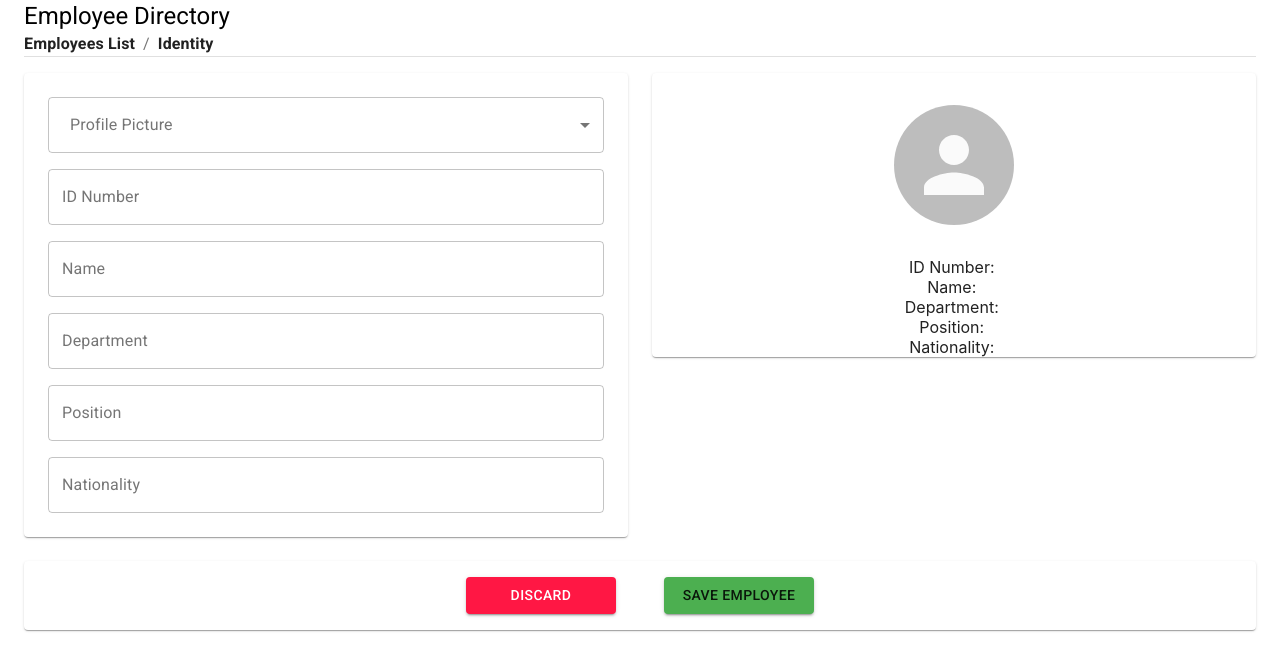
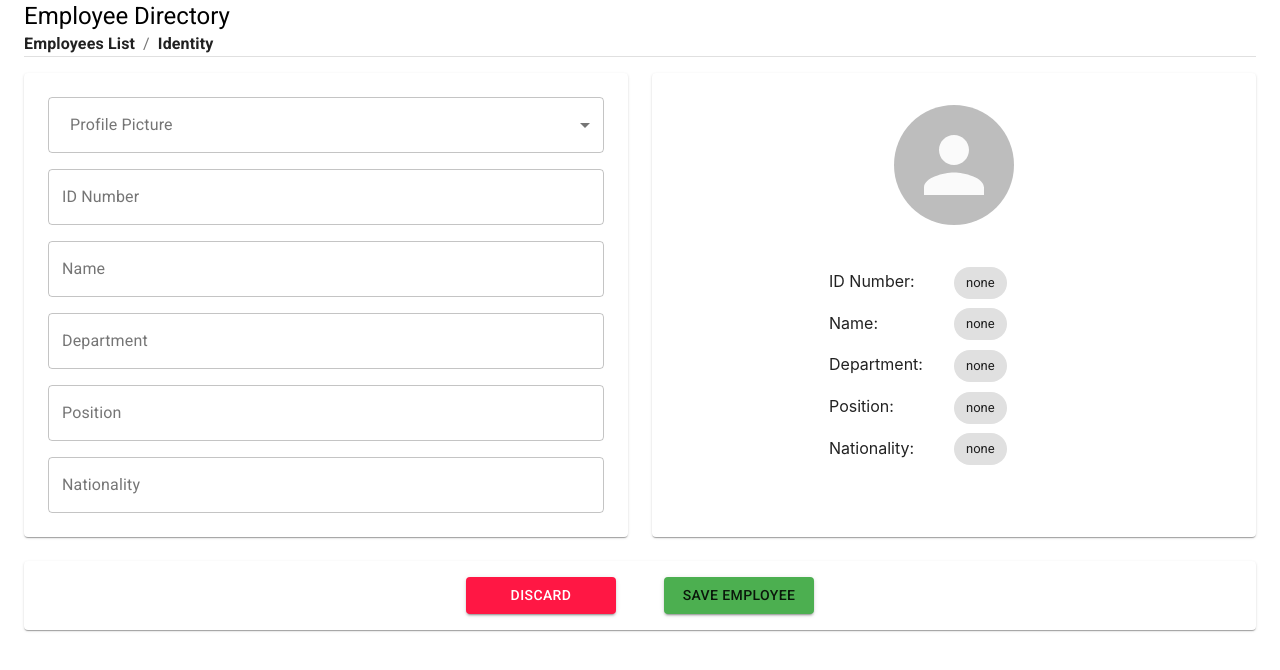
Before and after one commit to surgeharb/employee-directory-frontend, a React (Create React App) app: page /employees/identity in a window 1280 px wide. Shown: the top 670 px of the page. Built offline with nearby package versions, Linux system fonts and the light colour scheme.

Commit message:
improve preview layout

```diff
--- a/src/components/EmployeePreview/index.tsx
+++ b/src/components/EmployeePreview/index.tsx
@@ -5,7 +5,7 @@ import { useStyles } from './styles';
 
 // UI Components
 import {
-  Avatar, Grid
+  Avatar, Grid, Chip
 } from '@material-ui/core';
 
 // Models
@@ -39,15 +39,18 @@ export function EmployeePreview({ data, fields, getIdValue }: Props) {
         <Avatar alt={imgAlt} src={imgSrc} className={classes.avatar} />
       </Grid>
 
-      <Grid item md={12}>
+      <Grid item md={12} className={classes.infoGrid}>
         {
           fields.filter(filterTextFields).map(({ id, label }) => (
-            <span key={id}>
-              <span>{label}</span>
-              <span>:&nbsp;</span>
-              <span>{getIdValue ? getIdValue(id) : id}</span>
-              <br />
-            </span>
+            <Grid container key={id} className={classes.subGrid}>
+              <Grid item xs={6}>
+                <span>{label}</span>
+                <span>:&nbsp;</span>
+              </Grid>
+              <Grid item xs={6}>
+                <Chip clickable label={getIdValue ? getIdValue(id) || 'none' : id} />
+              </Grid>
+            </Grid>
           ))
         }
       </Grid>
--- a/src/components/EmployeePreview/styles.ts
+++ b/src/components/EmployeePreview/styles.ts
@@ -7,8 +7,21 @@ export const useStyles = makeStyles((theme: Theme) =>
     root: {
       textAlign: 'center'
     },
+    infoGrid: {
+      padding: theme.spacing(4),
+      paddingTop: 0,
+    },
+    subGrid: {
+      maxWidth: '250px',
+      textAlign: 'left',
+      margin: '8px auto',
+
+      '& > div': {
+        lineHeight: 2,
+      }
+    },
     avatarContainer: {
-      padding: theme.spacing(4)
+      padding: theme.spacing(4),
     },
     avatar: {
       display: 'inline-flex',
--- a/src/components/EmployeeRow/index.tsx
+++ b/src/components/EmployeeRow/index.tsx
@@ -28,7 +28,7 @@ export function EmployeeRow({ employee, fields, isSelected, onSelect }: Props) {
 
   function renderEditEmployee(employeeId: string) {
     return (
-      <NavLink to="/employees/identity">
+      <NavLink to={`/employees/${employeeId}/identity`}>
         <Tooltip key={`${employee._id}_edit`} title="Edit">
           <IconButton className={classes.editBtn}>
             <EditIcon fontSize="small" />
--- a/src/containers/EmployeeIdentity/employee-identity.component.tsx
+++ b/src/containers/EmployeeIdentity/employee-identity.component.tsx
@@ -35,8 +35,12 @@ export function EmployeeIdentityComponent({ data, fields, onDataChange }: Props)
     return `${((data && !!id) ? data[id] : '') || ''}`;
   }
 
-  function onValueChange(event: any, id: EmployeeProperty) {
-    onDataChange(id, `${event.target.value}`);
+  function onValueChange(event: any, id: EmployeeProperty, inputType?: string) {
+    const regex = (inputType === 'number') ? /[^0-9]/g : '';
+    const value = `${event.target.value}`.replace(regex, '');
+
+    // Accept only 30 characters on each form
+    onDataChange(id, value.substr(0, 30));
   }
 
   function renderFormTextFields() {
@@ -75,12 +79,11 @@ export function EmployeeIdentityComponent({ data, fields, onDataChange }: Props)
           id={id}
           key={id}
           fullWidth
-          type={type}
           label={label}
           value={value}
           variant="outlined"
           className={classes.textField}
-          onChange={e => onValueChange(e, id)}
+          onChange={e => onValueChange(e, id, type)}
           InputLabelProps={{ shrink: !!value || isSelected }}
           onBlur={() => isSelected && setSelectedInputId('')}
           onFocus={() => setSelectedInputId(id)}
@@ -99,7 +102,7 @@ export function EmployeeIdentityComponent({ data, fields, onDataChange }: Props)
         </Paper>
       </Grid>
       <Grid item xs={12} sm={12} md={6}>
-        <Paper>
+        <Paper className={classes.previewPaper}>
           <EmployeePreview data={data} fields={fields} getIdValue={getIdValue} />
         </Paper>
       </Grid>
--- a/src/containers/EmployeeIdentity/styles.ts
+++ b/src/containers/EmployeeIdentity/styles.ts
@@ -8,6 +8,9 @@ export const useStyles = makeStyles((theme: Theme) =>
       display: 'flex',
       flexWrap: 'wrap',
       padding: theme.spacing(2),
+    },
+    previewPaper: {
+      height: '100%',
     },
     selectInputLabel: {
       paddingRight: theme.spacing(1),
```
